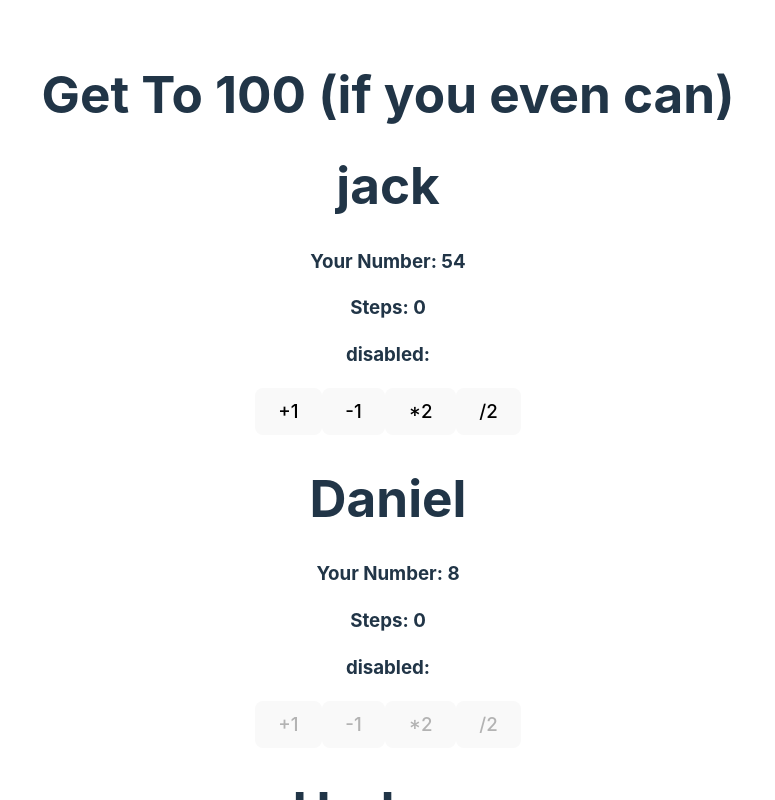
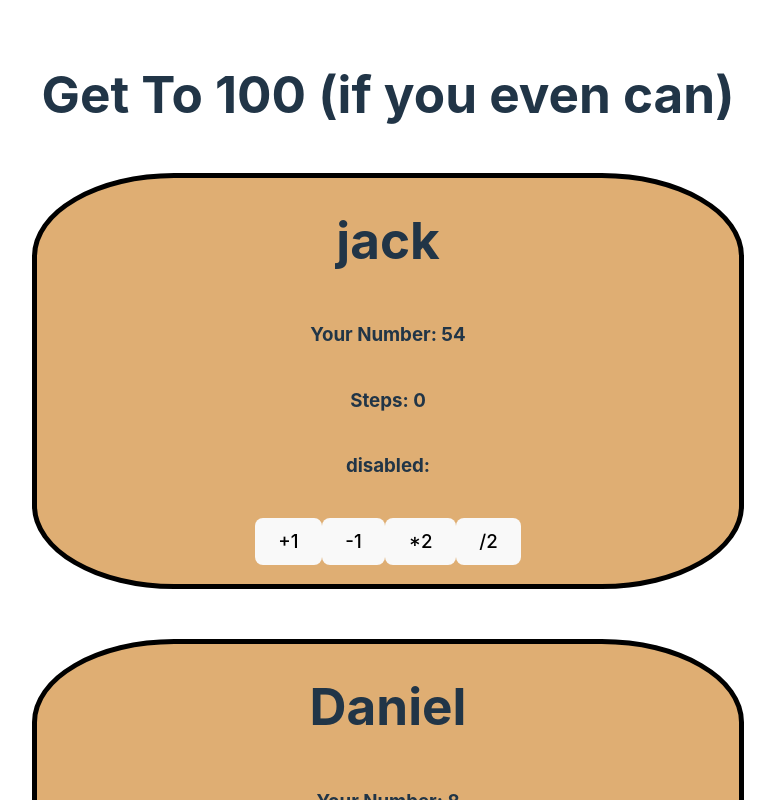
Before and after one commit to hodayaadika/getTo100, a React (Vite) app: page / in a window 1280 px wide. Both pictures are taken after a click on the button "Start game". Shown: the top 800 px of the page, without its empty margins (252-1027 px from the left). Built offline with nearby package versions, Linux system fonts and the light colour scheme.

Commit message:
some css

```diff
--- a/components/PlayerBlock.jsx
+++ b/components/PlayerBlock.jsx
@@ -1,12 +1,11 @@
 import React, { useState } from "react";
-import "./PlayerBlock";
+import "../css/playerBlock.css";
 
 export default function PlayerBlock(props) {
   const player = props.player;
   const [currNumber, setCurrnumber] = useState(Math.floor(Math.random() * 99));
   const [steps, setSteps] = useState(0);
   const [succeeded, setSucceeded] = useState(false);
-
   function checkSucceeded(Number) {
     if (Number === 100) {
       setSucceeded(true);
@@ -46,7 +45,7 @@ export default function PlayerBlock(props) {
 
   function startPlayerGame() {
     return (
-      <div>
+      <div id="playerItem">
         <h1>{player.name}</h1>
         <h3>Your Number: {currNumber}</h3>
         <h3>Steps: {steps}</h3>
--- a/css/playerBlock.css
+++ b/css/playerBlock.css
@@ -1,3 +1,8 @@
-* {
+#playerItem {
+  display: flex;
+  flex-direction: column;
   background-color: rgb(223, 174, 115);
+  border: 5px solid black;
+  border-radius: 20%;
+  margin: 50px;
 }
--- a/src/game.jsx
+++ b/src/game.jsx
@@ -24,8 +24,8 @@ export default function (props) {
 
   function removePlayer(index) {
     setPlayers((prev) => prev.toSpliced(index, 1));
-    switchTurn();
   }
+
   return (
     <>
       <h1>Get To 100 (if you even can)</h1>
```
